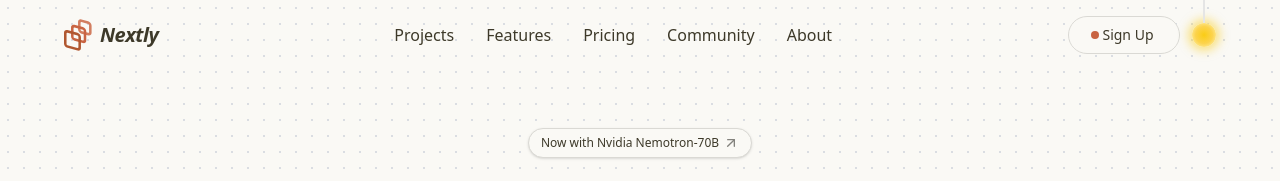
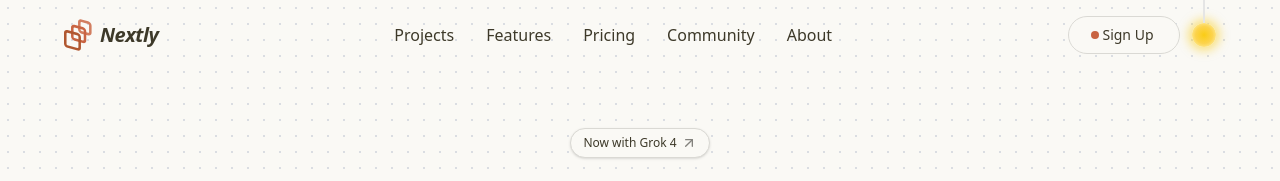
Before and after one commit to konhito/nextly, a Next.js app: page / in a window 1280 px wide. Shown: the top 181 px of the page. Built offline with nearby package versions, Linux system fonts and the light colour scheme; no server answers.

Commit message:
impored SOTA Grok 4 model: handling 50 RPM

```diff
--- a/src/app/(home)/page.tsx
+++ b/src/app/(home)/page.tsx
@@ -17,7 +17,7 @@ const Page = () => {
         <div className="flex flex-col items-center">
           <Announcement className="hover:bg-primary hover:text-primary-foreground">
             <AnnouncementTitle>
-              Now with Nvidia Nemotron-70B
+              Now with Grok 4
               <ArrowUpRightIcon size={16} className="shrink-0 text-muted-foreground" />
             </AnnouncementTitle>
           </Announcement>
--- a/src/inngest/functions.ts
+++ b/src/inngest/functions.ts
@@ -82,7 +82,7 @@ export const codeAgentFunction = inngest.createFunction(
       description: "An expert coding angent",
       system: PROMPT,
       model: openai({
-        model: "gemini-2.5-pro",
+        model: "x-ai/grok-4-fast:free",
         apiKey: process.env.OPENAI_API_KEY,
         baseUrl: process.env.OPENAI_API_BASE,
 
@@ -219,7 +219,7 @@ export const codeAgentFunction = inngest.createFunction(
       description: "A fragment title generator",
       system: PROMPT,
       model: openai({
-        model: "gemini-2.5-flash-lite",
+        model: "x-ai/grok-4-fast:free",
         apiKey: process.env.OPENAI_API_KEY,
         baseUrl: process.env.OPENAI_API_BASE,
         defaultParameters: { temperature: 0.1 },
@@ -231,7 +231,7 @@ export const codeAgentFunction = inngest.createFunction(
       description: "A response generator",
       system: RESPONSE_PROMPT,
       model: openai({
-        model: "gemini-2.5-flash-lite",
+        model: "x-ai/grok-4-fast:free",
         apiKey: process.env.OPENAI_API_KEY,
         baseUrl: process.env.OPENAI_API_BASE,
         defaultParameters: { temperature: 0.1 },
```
